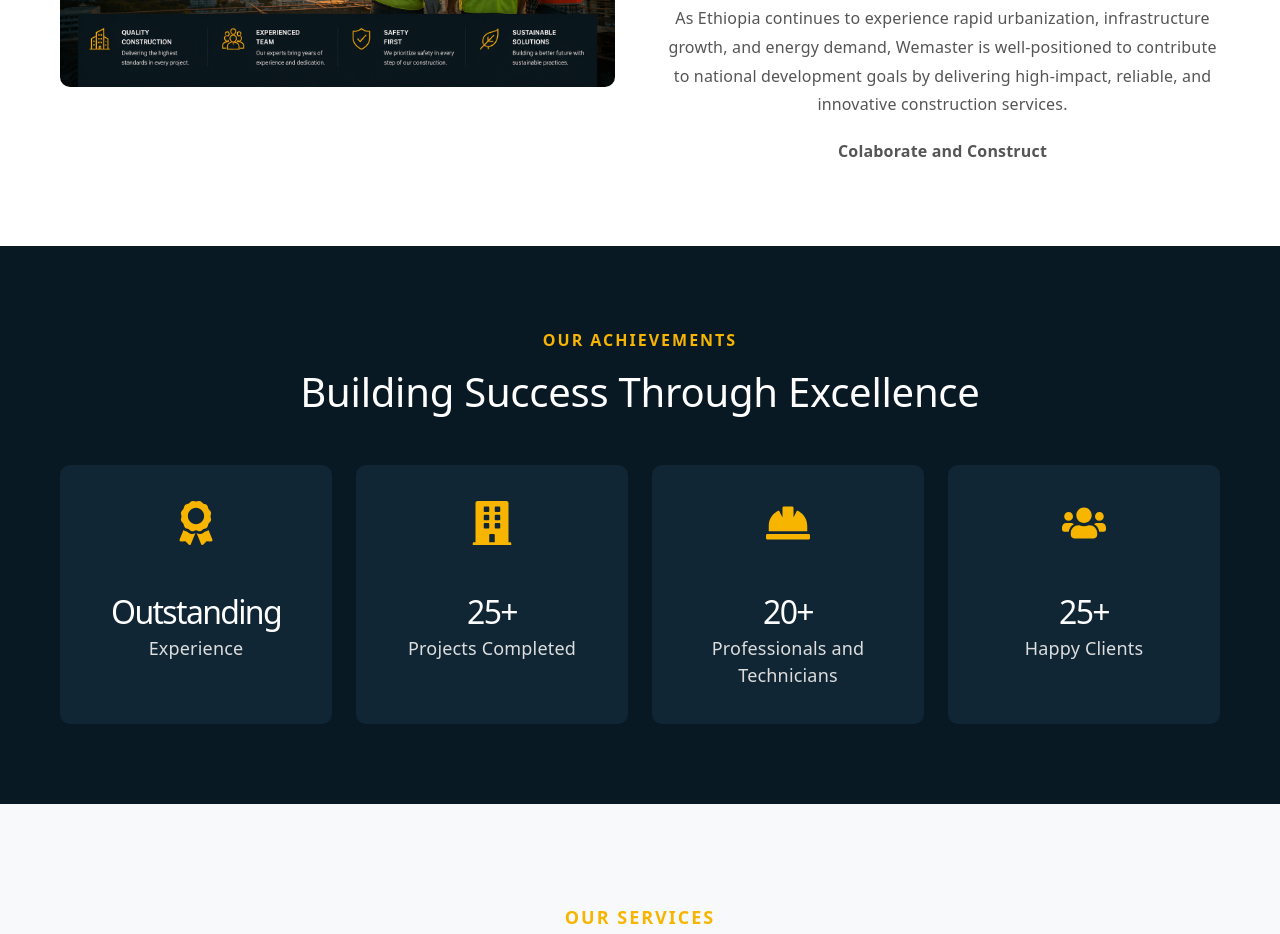
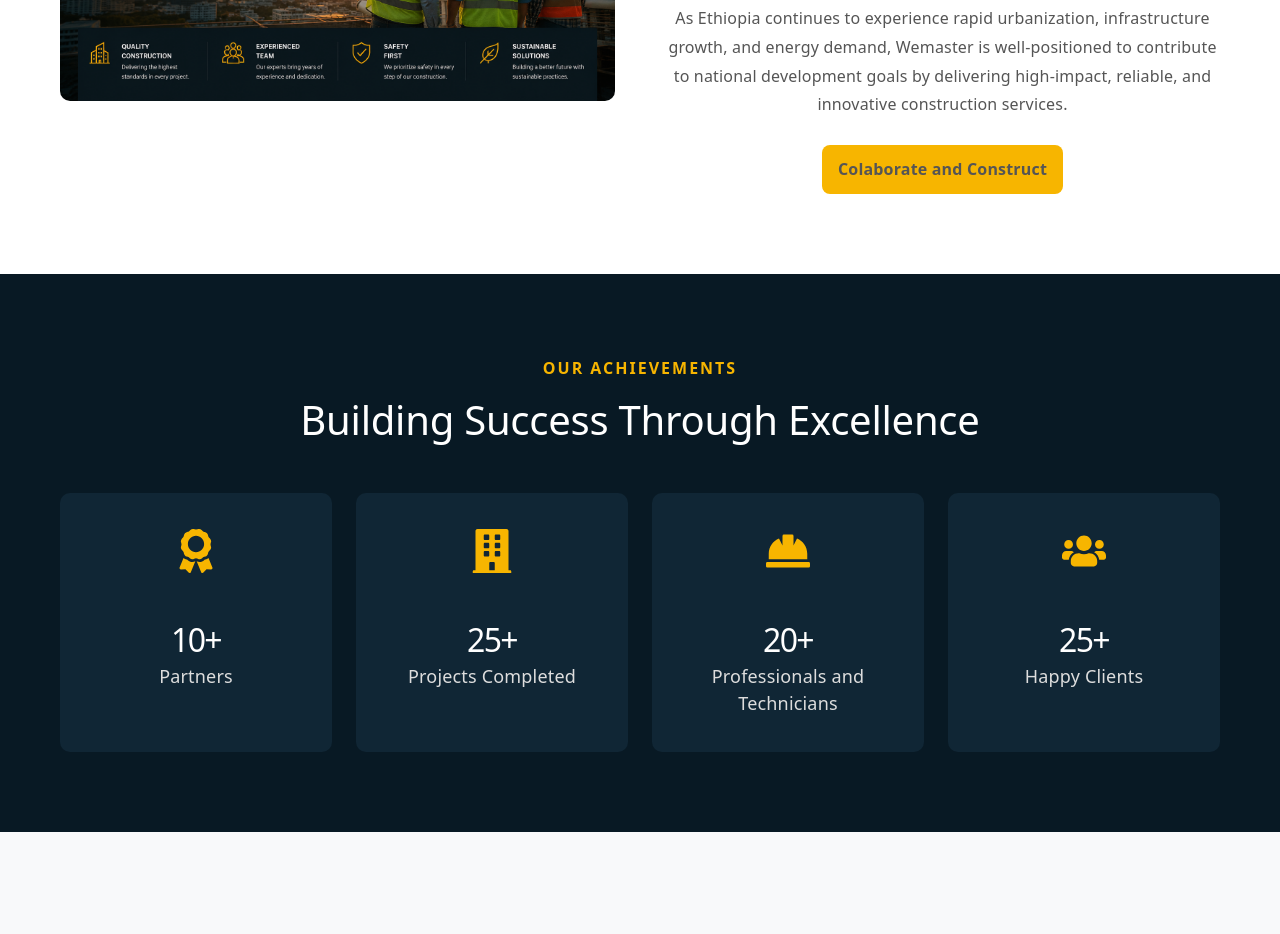
Before and after one commit to mgmelk/constructionwebsite, a React app in the folder frontend/: page / in a window 1280 px wide. Shown: the part 1500-2434 px from the top of the page. Built offline with nearby package versions, Linux system fonts and the light colour scheme; no server answers; the HTML template or start-up script is replaced by a standard one.

Commit message:
text editing

```diff
--- a/frontend/src/components/About/About.css
+++ b/frontend/src/components/About/About.css
@@ -48,6 +48,17 @@
   margin-bottom: 0;
 }
 
+.about-slogan {
+  display: inline-block;
+  margin-top: 8px;
+  padding: 10px 16px;
+  background: #f7b500;
+  color: #081924;
+  font-size: 24px;
+  font-weight: 700;
+  border-radius: 8px;
+}
+
 /* Tablet */
 @media (max-width: 1024px) {
   .about {
--- a/frontend/src/components/About/About.jsx
+++ b/frontend/src/components/About/About.jsx
@@ -31,7 +31,7 @@ function About() {
             As Ethiopia continues to experience rapid urbanization, infrastructure growth, and energy demand, Wemaster is well-positioned to contribute to national development goals by delivering high-impact, reliable, and innovative construction services.
           </p>
 
-          <p><strong>Colaborate and Construct</strong></p>
+          <p className="about-slogan"><strong>Colaborate and Construct</strong></p>
         </div>
 
       </div>
--- a/frontend/src/components/Statistics/Statistics.jsx
+++ b/frontend/src/components/Statistics/Statistics.jsx
@@ -24,9 +24,9 @@ function Statistics() {
 
           <FaAward className="stat-icon" />
 
-          <h1>Outstanding</h1>
+          <h1>10+</h1>
 
-          <p>Experience</p>
+          <p>Partners</p>
 
         </div>
 
```
